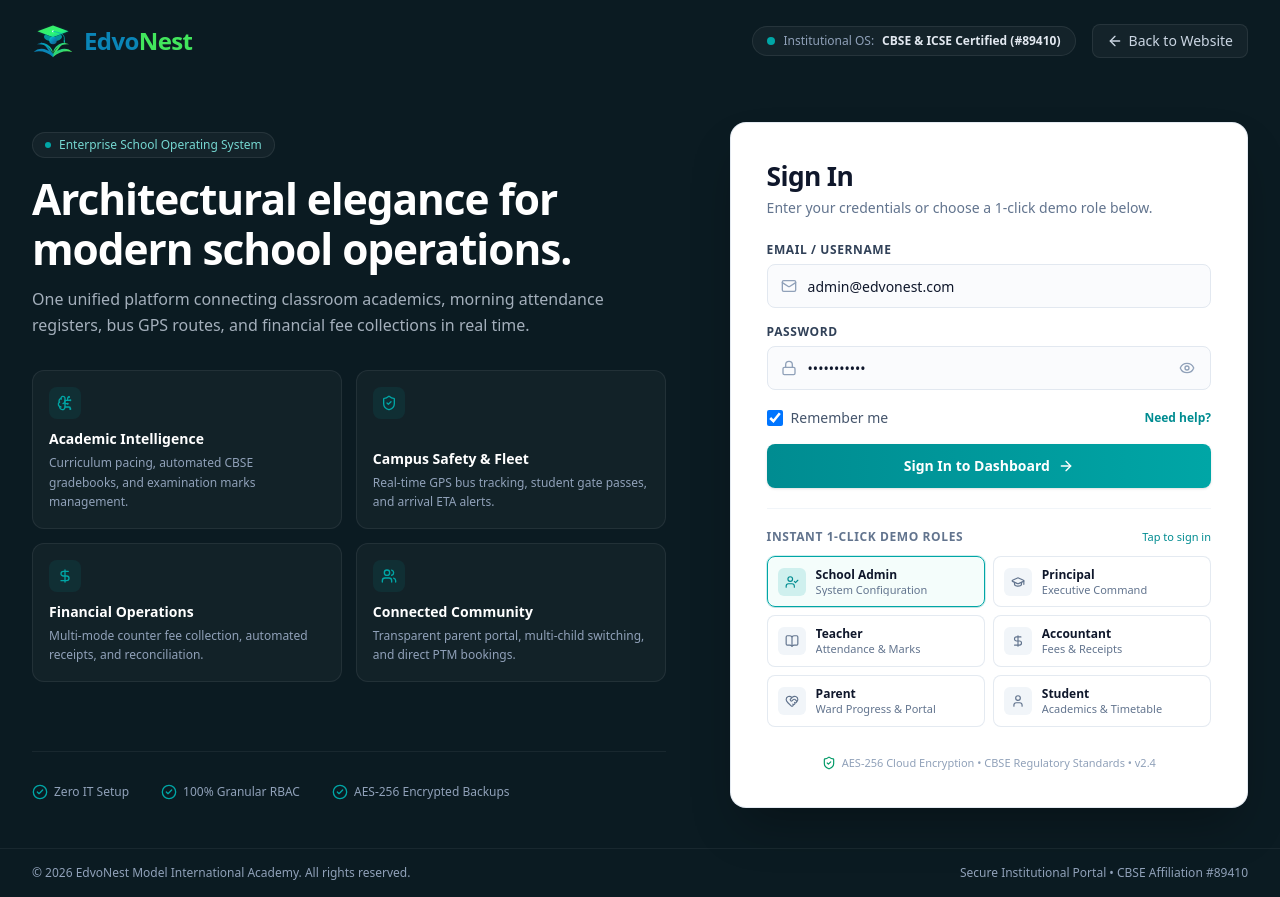
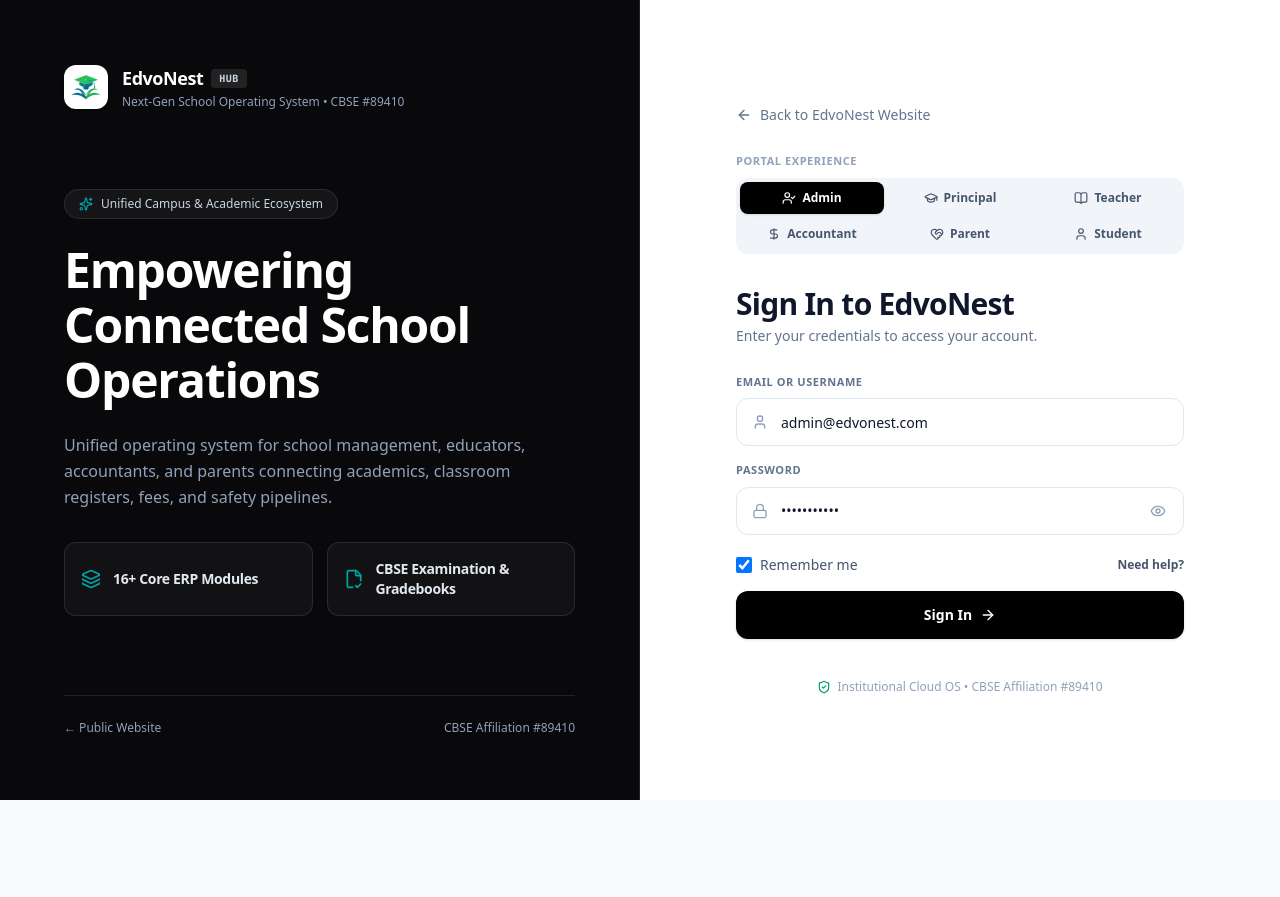
Before and after one commit to gayathry26/SCHOOLERPARCNIO, a Next.js app: page /login in a window 1280 px wide. After the commit the page ends 800 px from the top, so only its background shows below. Built offline with nearby package versions, Linux system fonts and the light colour scheme.

Commit message:
feat(login): implement clean 50/50 split-screen login matching CampusCorpo reference design

```diff
--- a/src/app/login/page.tsx
+++ b/src/app/login/page.tsx
@@ -11,16 +11,15 @@ import {
   User,
   HeartHandshake,
   Lock,
-  Mail,
   ArrowRight,
   ArrowLeft,
   Eye,
   EyeOff,
-  BrainCircuit,
+  Sparkles,
+  Layers,
+  FileCheck2,
+  AlertCircle,
   ShieldCheck,
-  Users,
-  CheckCircle2,
-  AlertCircle,
 } from 'lucide-react';
 import { EdvoNestLogo } from '@/components/ui/EdvoNestLogo';
 
@@ -30,17 +29,15 @@ interface DemoAccount {
   email: string;
   pass: string;
   icon: React.ComponentType<{ className?: string }>;
-  desc: string;
 }
 
 const DEMO_ACCOUNTS: DemoAccount[] = [
   {
-    role: 'School Admin',
+    role: 'Admin',
     roleKey: 'SCHOOL_ADMIN',
     email: 'admin@edvonest.com',
     pass: 'password123',
     icon: UserCheck,
-    desc: 'System Configuration',
   },
   {
     role: 'Principal',
@@ -48,7 +45,6 @@ const DEMO_ACCOUNTS: DemoAccount[] = [
     email: 'principal@edvonest.com',
     pass: 'password123',
     icon: GraduationCap,
-    desc: 'Executive Command',
   },
   {
     role: 'Teacher',
@@ -56,7 +52,6 @@ const DEMO_ACCOUNTS: DemoAccount[] = [
     email: 'teacher.math@edvonest.com',
     pass: 'password123',
     icon: BookOpen,
-    desc: 'Attendance & Marks',
   },
   {
     role: 'Accountant',
@@ -64,7 +59,6 @@ const DEMO_ACCOUNTS: DemoAccount[] = [
     email: 'accountant@edvonest.com',
     pass: 'password123',
     icon: DollarSign,
-    desc: 'Fees & Receipts',
   },
   {
     role: 'Parent',
@@ -72,7 +66,6 @@ const DEMO_ACCOUNTS: DemoAccount[] = [
     email: 'parent1@edvonest.com',
     pass: 'password123',
     icon: HeartHandshake,
-    desc: 'Ward Progress & Portal',
   },
   {
     role: 'Student',
@@ -80,30 +73,6 @@ const DEMO_ACCOUNTS: DemoAccount[] = [
     email: 'student1@edvonest.com',
     pass: 'password123',
     icon: User,
-    desc: 'Academics & Timetable',
-  },
-];
-
-const FEATURES = [
-  {
-    title: 'Academic Intelligence',
-    desc: 'Curriculum pacing, automated CBSE gradebooks, and examination marks management.',
-    icon: BrainCircuit,
-  },
-  {
-    title: 'Campus Safety & Fleet',
-    desc: 'Real-time GPS bus tracking, student gate passes, and arrival ETA alerts.',
-    icon: ShieldCheck,
-  },
-  {
-    title: 'Financial Operations',
-    desc: 'Multi-mode counter fee collection, automated receipts, and reconciliation.',
-    icon: DollarSign,
-  },
-  {
-    title: 'Connected Community',
-    desc: 'Transparent parent portal, multi-child switching, and direct PTM bookings.',
-    icon: Users,
   },
 ];
 
@@ -111,6 +80,7 @@ export default function LoginPage() {
   const [email, setEmail] = useState('admin@edvonest.com');
   const [password, setPassword] = useState('password123');
   const [showPassword, setShowPassword] = useState(false);
+  const [selectedRole, setSelectedRole] = useState('Admin');
   const [loading, setLoading] = useState(false);
   const [error, setError] = useState<string | null>(null);
   const router = useRouter();
@@ -161,6 +131,7 @@ export default function LoginPage() {
   };
 
   const selectDemoAccount = (acc: DemoAccount, autoSubmit = false) => {
+    setSelectedRole(acc.role);
     setEmail(acc.email);
     setPassword(acc.pass);
     setError(null);
@@ -170,155 +141,179 @@ export default function LoginPage() {
   };
 
   return (
-    <div className="min-h-screen bg-[#0B1B22] text-slate-100 flex flex-col justify-between selection:bg-[#00A6A6] selection:text-white">
-      {/* Top Header */}
-      <header className="w-full max-w-7xl mx-auto px-4 sm:px-6 lg:px-8 py-5 flex items-center justify-between">
-        <Link href="/" className="flex items-center brightness-125 hover:opacity-90 transition-opacity">
-          <EdvoNestLogo variant="full" size="md" showTagline={false} />
-        </Link>
-
-        <div className="flex items-center gap-4">
-          <div className="hidden sm:flex items-center gap-2 text-xs text-slate-300 bg-white/[0.04] px-3.5 py-1.5 rounded-full border border-white/[0.08]">
-            <span className="w-2 h-2 rounded-full bg-[#00A6A6]" />
-            <span className="text-slate-400">Institutional OS:</span>
-            <span className="text-slate-200 font-semibold">CBSE &amp; ICSE Certified (#89410)</span>
+    <div className="min-h-screen grid grid-cols-1 lg:grid-cols-2 bg-black font-sans selection:bg-slate-800 selection:text-white">
+      {/* =========================================================================
+          LEFT SIDE: Solid Dark / Black Hero Presentation (50% Split)
+          ========================================================================= */}
+      <div className="bg-[#09090b] text-white flex flex-col justify-between p-8 sm:p-12 lg:p-16 border-b lg:border-b-0 lg:border-r border-white/10 relative overflow-hidden">
+        {/* Top: Logo & Institution Meta */}
+        <div className="flex items-center gap-3.5">
+          <div className="w-11 h-11 bg-white rounded-xl flex items-center justify-center p-2 shadow-sm shrink-0">
+            <EdvoNestLogo variant="icon-only" size="sm" />
+          </div>
+          <div>
+            <div className="flex items-center gap-2">
+              <span className="text-lg font-bold text-white tracking-tight">EdvoNest</span>
+              <span className="bg-white/10 text-slate-300 text-[10px] font-mono px-2 py-0.5 rounded font-bold uppercase tracking-wider">
+                HUB
+              </span>
+            </div>
+            <p className="text-xs text-slate-400 mt-0.5 font-normal">
+              Next-Gen School Operating System • CBSE #89410
+            </p>
+          </div>
         </div>
 
+        {/* Center: Core Value Proposition & Minimal Cards */}
+        <div className="my-12 lg:my-0 max-w-lg space-y-6">
+          {/* Subtle Pill Tag */}
+          <div className="inline-flex items-center gap-2 px-3.5 py-1.5 rounded-full bg-white/[0.05] border border-white/10 text-xs font-medium text-slate-300">
+            <Sparkles className="w-3.5 h-3.5 text-[#00A6A6]" />
+            <span>Unified Campus &amp; Academic Ecosystem</span>
+          </div>
+
+          {/* Bold Main Headline */}
+          <h1 className="text-3xl sm:text-4xl lg:text-5xl font-extrabold text-white tracking-tight leading-[1.14]">
+            Empowering Connected School Operations
+          </h1>
+
+          {/* Short Crisp Subtitle */}
+          <p className="text-sm sm:text-base text-slate-400 leading-relaxed font-normal">
+            Unified operating system for school management, educators, accountants, and parents connecting academics, classroom registers, fees, and safety pipelines.
+          </p>
+
+          {/* Exactly 2 Minimal Feature Cards (Matching Reference Layout) */}
+          <div className="grid grid-cols-1 sm:grid-cols-2 gap-3.5 pt-2">
+            <div className="p-4 rounded-xl bg-white/[0.04] border border-white/10 flex items-center gap-3 text-slate-200">
+              <Layers className="w-5 h-5 text-[#00A6A6] shrink-0" />
+              <span className="text-sm font-semibold tracking-tight">16+ Core ERP Modules</span>
+            </div>
+
+            <div className="p-4 rounded-xl bg-white/[0.04] border border-white/10 flex items-center gap-3 text-slate-200">
+              <FileCheck2 className="w-5 h-5 text-[#00A6A6] shrink-0" />
+              <span className="text-sm font-semibold tracking-tight">CBSE Examination &amp; Gradebooks</span>
+            </div>
+          </div>
+        </div>
+
+        {/* Bottom: Minimal Navigation Links */}
+        <div className="flex items-center justify-between text-xs text-slate-400 pt-6 border-t border-white/10">
+          <Link href="/" className="hover:text-white transition-colors flex items-center gap-1.5">
+            <span>&larr; Public Website</span>
+          </Link>
+          <span className="text-slate-400 hidden sm:inline">
+            CBSE Affiliation #89410
+          </span>
+        </div>
+      </div>
+
+      {/* =========================================================================
+          RIGHT SIDE: Pure White Minimalist Login Form (50% Split)
+          ========================================================================= */}
+      <div className="bg-white text-slate-900 min-h-full flex flex-col justify-center px-8 sm:px-14 lg:px-16 xl:px-24 py-12">
+        <div className="w-full max-w-md mx-auto space-y-6">
+          {/* Top Link: Back to EdvoNest Website */}
+          <div>
             <Link
               href="/"
-            className="inline-flex items-center gap-1.5 text-xs sm:text-sm font-medium text-slate-300 hover:text-white transition-colors bg-white/[0.04] hover:bg-white/[0.08] px-3.5 py-1.5 rounded-lg border border-white/[0.08]"
+              className="inline-flex items-center gap-2 text-xs sm:text-sm font-medium text-slate-500 hover:text-slate-900 transition-colors"
             >
               <ArrowLeft className="w-4 h-4" />
-            <span>Back to Website</span>
+              <span>Back to EdvoNest Website</span>
             </Link>
           </div>
-      </header>
 
-      {/* Main Two-Column Container */}
-      <main className="w-full max-w-7xl mx-auto px-4 sm:px-6 lg:px-8 py-6 lg:py-10 flex-1 flex items-center">
-        <div className="w-full flex flex-col lg:flex-row items-center lg:items-stretch gap-10 lg:gap-14 xl:gap-16">
-          {/* Left Section: 55% Width Product Introduction */}
-          <div className="w-full lg:w-[55%] flex flex-col justify-between py-2">
+          {/* Role Experience Switcher (Segmented Control matching CampusCorpo style) */}
           <div>
-              {/* Category Badge */}
-              <div className="inline-flex items-center gap-2 px-3 py-1 rounded-full bg-white/[0.04] border border-white/[0.08] text-xs font-medium text-[#75D7D1] mb-4">
-                <span className="w-1.5 h-1.5 rounded-full bg-[#00A6A6]" />
-                <span>Enterprise School Operating System</span>
-              </div>
+            <label className="block text-[11px] font-bold text-slate-400 uppercase tracking-wider mb-2">
+              PORTAL EXPERIENCE
+            </label>
 
-              {/* Main Headline */}
-              <h2 className="text-3xl sm:text-4xl lg:text-[2.65rem] font-bold text-white tracking-tight leading-[1.18]">
-                Architectural elegance for modern school operations.
-              </h2>
-
-              {/* Short Description */}
-              <p className="text-sm sm:text-base text-slate-300/80 leading-relaxed max-w-xl mt-3 font-normal">
-                One unified platform connecting classroom academics, morning attendance registers, bus GPS routes, and financial fee collections in real time.
-              </p>
-
-              {/* 2x2 Feature Grid */}
-              <div className="grid grid-cols-1 sm:grid-cols-2 gap-3.5 mt-8">
-                {FEATURES.map((item) => {
-                  const FIcon = item.icon;
+            <div className="bg-slate-100 p-1 rounded-xl grid grid-cols-3 gap-1">
+              {DEMO_ACCOUNTS.map((acc) => {
+                const Icon = acc.icon;
+                const isActive = selectedRole === acc.role;
                 return (
-                    <div
-                      key={item.title}
-                      className="p-4 rounded-xl bg-white/[0.03] border border-white/[0.07] flex flex-col justify-between space-y-2.5 transition-colors hover:bg-white/[0.05]"
+                  <button
+                    key={acc.role}
+                    type="button"
+                    onClick={() => selectDemoAccount(acc, false)}
+                    className={`flex items-center justify-center gap-1.5 py-2 px-2.5 rounded-lg text-xs font-semibold transition-all cursor-pointer ${
+                      isActive
+                        ? 'bg-black text-white shadow-sm'
+                        : 'text-slate-600 hover:text-slate-900 hover:bg-slate-200/60'
+                    }`}
                   >
-                      <div className="w-8 h-8 rounded-lg bg-[#00A6A6]/10 text-[#00A6A6] flex items-center justify-center">
-                        <FIcon className="w-4 h-4" />
-                      </div>
-                      <div>
-                        <h3 className="text-sm font-semibold text-white tracking-normal">{item.title}</h3>
-                        <p className="text-xs text-slate-400 mt-1 leading-relaxed">{item.desc}</p>
-                      </div>
-                    </div>
+                    <Icon className="w-3.5 h-3.5 shrink-0" />
+                    <span className="truncate">{acc.role}</span>
+                  </button>
                 );
               })}
             </div>
           </div>
 
-            {/* Bottom Institutional Assurance */}
-            <div className="pt-8 mt-8 border-t border-white/[0.06] flex flex-wrap items-center gap-5 sm:gap-8 text-xs text-slate-400">
-              <span className="flex items-center gap-1.5">
-                <CheckCircle2 className="w-4 h-4 text-[#00A6A6] shrink-0" />
-                <span>Zero IT Setup</span>
-              </span>
-              <span className="flex items-center gap-1.5">
-                <CheckCircle2 className="w-4 h-4 text-[#00A6A6] shrink-0" />
-                <span>100% Granular RBAC</span>
-              </span>
-              <span className="flex items-center gap-1.5">
-                <CheckCircle2 className="w-4 h-4 text-[#00A6A6] shrink-0" />
-                <span>AES-256 Encrypted Backups</span>
-              </span>
-            </div>
-          </div>
-
-          {/* Right Section: 45% Width Minimalist Login Panel */}
-          <div className="w-full lg:w-[45%] flex flex-col justify-center">
-            <div className="bg-white text-slate-900 rounded-2xl shadow-2xl shadow-black/30 border border-slate-200/90 p-7 sm:p-9 transition-all">
-              {/* Header */}
-              <div className="mb-6">
-                <h1 className="text-2xl sm:text-[1.65rem] font-bold text-slate-900 tracking-tight">
-                  Sign In
-                </h1>
+          {/* Heading */}
+          <div className="pt-2">
+            <h2 className="text-2xl sm:text-3xl font-extrabold text-slate-900 tracking-tight">
+              Sign In to EdvoNest
+            </h2>
             <p className="text-xs sm:text-sm text-slate-500 mt-1">
-                  Enter your credentials or choose a 1-click demo role below.
+              Enter your credentials to access your account.
             </p>
           </div>
 
-              {/* Form */}
-              <form onSubmit={handleLogin} className="space-y-4">
+          {/* Error Message */}
           {error && (
-                  <div className="p-3 bg-rose-50 border border-rose-200 rounded-lg text-rose-700 text-xs sm:text-sm flex items-start gap-2.5">
+            <div className="p-3 bg-rose-50 border border-rose-200 rounded-xl text-rose-700 text-xs sm:text-sm flex items-start gap-2.5">
               <AlertCircle className="w-4 h-4 shrink-0 mt-0.5" />
               <div className="flex-1">
                 <p className="font-semibold">{error}</p>
                 <p className="text-xs text-rose-600/90 mt-0.5">
-                        Tip: Click any 1-Click Role below to test verified credentials instantly.
+                  Click any role button above to reset to verified credentials.
                 </p>
               </div>
             </div>
           )}
 
-                {/* Email / Username */}
+          {/* Login Form */}
+          <form onSubmit={handleLogin} className="space-y-4 pt-1">
+            {/* Email Field */}
             <div>
-                  <label className="block text-xs font-semibold text-slate-700 uppercase tracking-wider mb-1.5">
-                    Email / Username
+              <label className="block text-[11px] font-bold text-slate-500 uppercase tracking-wider mb-2">
+                EMAIL OR USERNAME
               </label>
               <div className="relative">
-                    <Mail className="w-4 h-4 text-slate-400 absolute left-3.5 top-1/2 -translate-y-1/2" />
+                <User className="w-4 h-4 text-slate-400 absolute left-4 top-1/2 -translate-y-1/2" />
                 <input
                   type="text"
                   required
                   value={email}
                   onChange={(e) => setEmail(e.target.value)}
-                      className="w-full h-11 pl-10 pr-4 bg-slate-50/70 border border-slate-200 rounded-lg text-sm text-slate-900 placeholder-slate-400 font-medium focus:bg-white focus:outline-none focus:border-[#00A6A6] focus:ring-2 focus:ring-[#00A6A6]/20 transition-all"
-                      placeholder="admin@edvonest.com"
+                  className="w-full h-12 pl-11 pr-4 rounded-xl border border-slate-200 bg-white text-sm text-slate-900 placeholder-slate-400 font-medium focus:border-black focus:ring-1 focus:ring-black focus:outline-none transition-all"
+                  placeholder="name@school.edu"
                 />
               </div>
             </div>
 
-                {/* Password */}
+            {/* Password Field */}
             <div>
-                  <label className="block text-xs font-semibold text-slate-700 uppercase tracking-wider mb-1.5">
-                    Password
+              <label className="block text-[11px] font-bold text-slate-500 uppercase tracking-wider mb-2">
+                PASSWORD
               </label>
               <div className="relative">
-                    <Lock className="w-4 h-4 text-slate-400 absolute left-3.5 top-1/2 -translate-y-1/2" />
+                <Lock className="w-4 h-4 text-slate-400 absolute left-4 top-1/2 -translate-y-1/2" />
                 <input
                   type={showPassword ? 'text' : 'password'}
                   required
                   value={password}
                   onChange={(e) => setPassword(e.target.value)}
-                      className="w-full h-11 pl-10 pr-10 bg-slate-50/70 border border-slate-200 rounded-lg text-sm text-slate-900 placeholder-slate-400 font-medium focus:bg-white focus:outline-none focus:border-[#00A6A6] focus:ring-2 focus:ring-[#00A6A6]/20 transition-all"
-                      placeholder="••••••••"
+                  className="w-full h-12 pl-11 pr-11 rounded-xl border border-slate-200 bg-white text-sm text-slate-900 placeholder-slate-400 font-medium focus:border-black focus:ring-1 focus:ring-black focus:outline-none transition-all"
+                  placeholder="••••••••••••"
                 />
                 <button
                   type="button"
                   onClick={() => setShowPassword(!showPassword)}
-                      className="absolute right-3 top-1/2 -translate-y-1/2 text-slate-400 hover:text-slate-600 cursor-pointer p-1"
+                  className="absolute right-4 top-1/2 -translate-y-1/2 text-slate-400 hover:text-slate-600 cursor-pointer p-0.5"
                   aria-label={showPassword ? 'Hide password' : 'Show password'}
                 >
                   {showPassword ? <EyeOff className="w-4 h-4" /> : <Eye className="w-4 h-4" />}
@@ -327,32 +322,34 @@ export default function LoginPage() {
             </div>
 
             {/* Remember Me & Need Help */}
-                <div className="flex items-center justify-between text-xs sm:text-sm pt-0.5">
+            <div className="flex items-center justify-between text-xs sm:text-sm pt-1">
               <label className="flex items-center gap-2 cursor-pointer select-none text-slate-600">
                 <input
                   type="checkbox"
                   defaultChecked
-                      className="w-4 h-4 rounded border-slate-300 text-[#00A6A6] focus:ring-[#00A6A6] focus:ring-offset-0 cursor-pointer"
+                  className="w-4 h-4 rounded border-slate-300 text-black focus:ring-black cursor-pointer"
                 />
                 <span>Remember me</span>
               </label>
+
               <button
                 type="button"
                 onClick={() => {
                   setEmail('admin@edvonest.com');
                   setPassword('password123');
+                  setSelectedRole('Admin');
                 }}
-                    className="text-xs font-semibold text-[#008C91] hover:text-[#00A6A6] hover:underline cursor-pointer"
+                className="text-xs font-semibold text-slate-600 hover:text-black hover:underline cursor-pointer"
               >
                 Need help?
               </button>
             </div>
 
-                {/* Full-Width Sign In Button with Subtle Teal Gradient */}
+            {/* Sign In Button (Solid Black with Arrow, exact match to reference) */}
             <button
               type="submit"
               disabled={loading}
-                  className="w-full h-11 bg-gradient-to-r from-[#008C91] to-[#00A6A6] hover:from-[#007D82] hover:to-[#009696] text-white font-semibold text-sm rounded-lg shadow-sm hover:shadow transition-all flex items-center justify-center gap-2 cursor-pointer disabled:opacity-70 disabled:cursor-not-allowed mt-2"
+              className="w-full h-12 bg-black hover:bg-slate-900 text-white font-semibold text-sm rounded-xl flex items-center justify-center gap-2 cursor-pointer shadow-sm transition-all disabled:opacity-70 disabled:cursor-not-allowed mt-2"
             >
               {loading ? (
                 <span className="inline-flex items-center gap-2">
@@ -361,72 +358,20 @@ export default function LoginPage() {
                 </span>
               ) : (
                 <>
-                      <span>Sign In to Dashboard</span>
+                  <span>Sign In</span>
                   <ArrowRight className="w-4 h-4" />
                 </>
               )}
             </button>
           </form>
 
-              {/* Demo Roles Section */}
-              <div className="pt-5 mt-5 border-t border-slate-100">
-                <div className="flex items-center justify-between mb-2.5">
-                  <span className="text-xs font-semibold text-slate-500 uppercase tracking-wider">
-                    Instant 1-Click Demo Roles
-                  </span>
-                  <span className="text-[11px] text-[#008C91] font-medium">
-                    Tap to sign in
-                  </span>
-                </div>
-
-                <div className="grid grid-cols-2 gap-2">
-                  {DEMO_ACCOUNTS.map((acc) => {
-                    const Icon = acc.icon;
-                    const isSelected = email === acc.email;
-                    return (
-                      <button
-                        key={acc.role}
-                        type="button"
-                        onClick={() => selectDemoAccount(acc, true)}
-                        title={`Instant login as ${acc.role}`}
-                        className={`text-left p-2.5 rounded-lg border text-xs transition-all cursor-pointer flex items-center gap-2.5 ${
-                          isSelected
-                            ? 'bg-teal-50/70 border-[#00A6A6] text-slate-900 shadow-2xs ring-1 ring-[#00A6A6]/20'
-                            : 'bg-white border-slate-200/90 text-slate-700 hover:bg-slate-50 hover:border-slate-300'
-                        }`}
-                      >
-                        <div
-                          className={`w-7 h-7 rounded-md flex items-center justify-center shrink-0 ${
-                            isSelected ? 'bg-[#00A6A6]/15 text-[#008C91]' : 'bg-slate-100 text-slate-500'
-                          }`}
-                        >
-                          <Icon className="w-3.5 h-3.5" />
-                        </div>
-                        <div className="min-w-0 flex-1">
-                          <div className="font-semibold text-slate-900 truncate text-xs">{acc.role}</div>
-                          <div className="text-[11px] text-slate-500 truncate leading-tight">{acc.desc}</div>
-                        </div>
-                      </button>
-                    );
-                  })}
-                </div>
-              </div>
-
-              {/* Security Footer Note */}
-              <div className="pt-4 mt-3 text-center text-[11px] text-slate-400 flex items-center justify-center gap-1.5">
+          {/* Institutional Compliance Tagline */}
+          <div className="pt-4 text-center text-xs text-slate-400 flex items-center justify-center gap-1.5">
             <ShieldCheck className="w-3.5 h-3.5 text-emerald-600 shrink-0" />
-                <span>AES-256 Cloud Encryption • CBSE Regulatory Standards • v2.4</span>
+            <span>Institutional Cloud OS • CBSE Affiliation #89410</span>
           </div>
         </div>
       </div>
     </div>
-      </main>
-
-      {/* Minimal Footer */}
-      <footer className="w-full max-w-7xl mx-auto px-4 sm:px-6 lg:px-8 py-4 text-xs text-slate-400 flex flex-col sm:flex-row items-center justify-between gap-2 border-t border-white/[0.06]">
-        <span>&copy; {new Date().getFullYear()} EdvoNest Model International Academy. All rights reserved.</span>
-        <span>Secure Institutional Portal • CBSE Affiliation #89410</span>
-      </footer>
-    </div>
   );
 }
```
Lines whose indentation alone changed are shown as unchanged.
